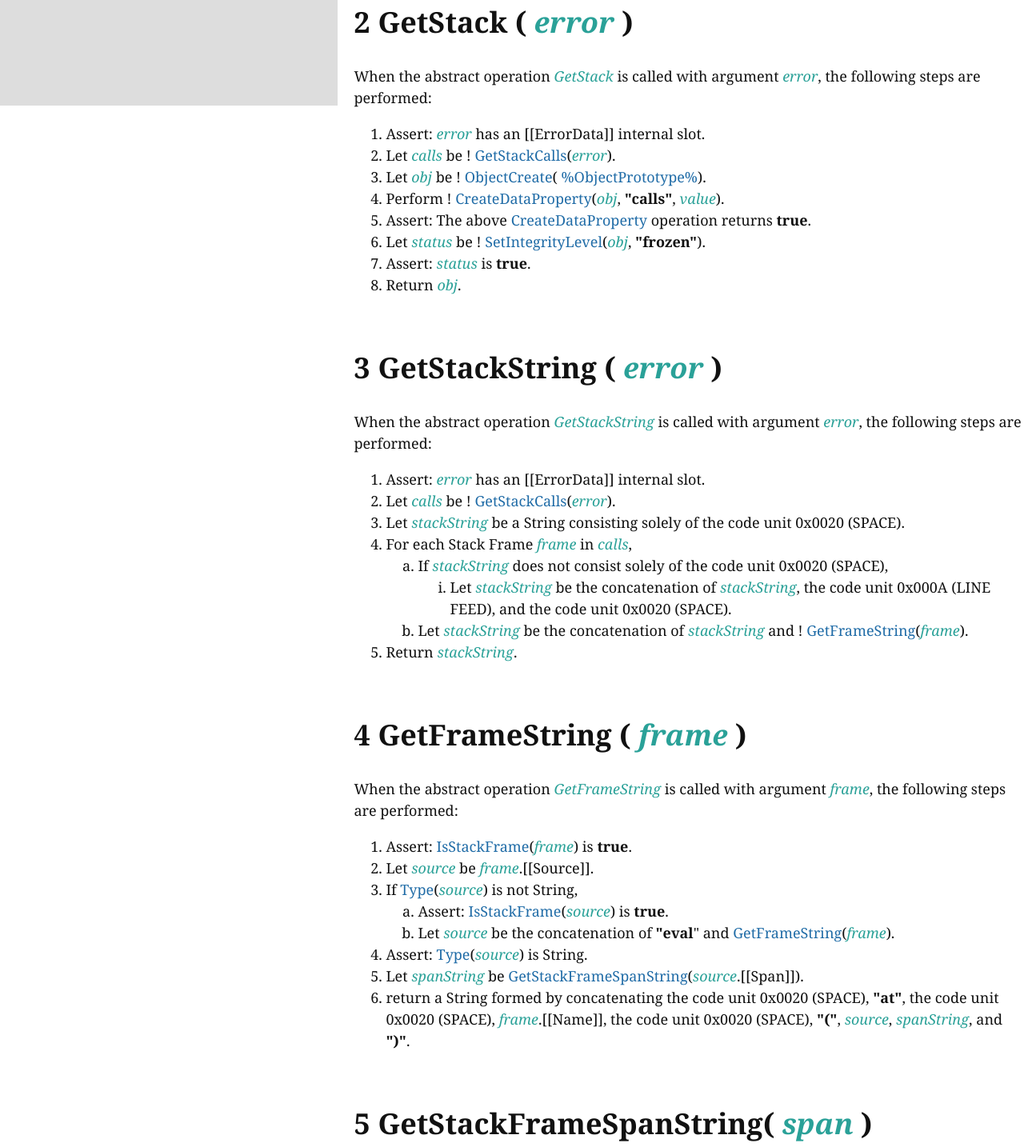
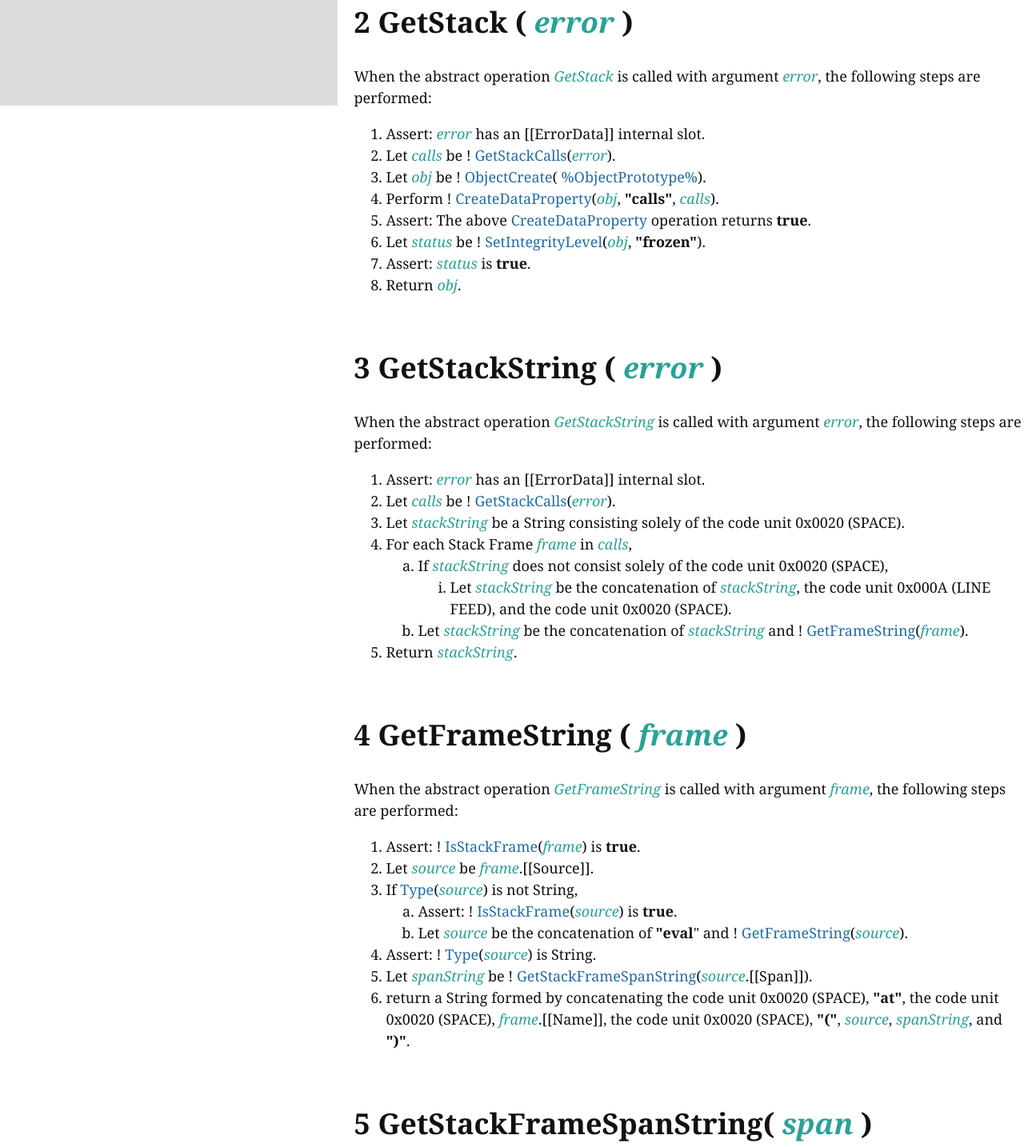
Before and after one commit to tc39/proposal-error-stacks, a website: page index.html in a window 1280 px wide. Shown: the part 668-2102 px from the top of the page at 80% size. Drawn offline with nearby package versions, Linux system fonts and the light colour scheme.

Commit message:
Fix spec errors.

```diff
--- a/index.html
+++ b/index.html
@@ -385,7 +385,7 @@
 						<emu-xref href="#sec-properties-of-the-object-prototype-object"><a href="https://tc39.github.io/ecma262/#sec-properties-of-the-object-prototype-object">%ObjectPrototype%</a></emu-xref>).</li>
 					<li>Perform !
 						<emu-xref aoid="CreateDataProperty"><a href="https://tc39.github.io/ecma262/#sec-createdataproperty">CreateDataProperty</a></emu-xref>(<var>obj</var>,
-						<emu-val>"calls"</emu-val>, <var>value</var>).</li>
+						<emu-val>"calls"</emu-val>, <var>calls</var>).</li>
 					<li>Assert: The above
 						<emu-xref aoid="CreateDataProperty"><a href="https://tc39.github.io/ecma262/#sec-createdataproperty">CreateDataProperty</a></emu-xref> operation returns
 						<emu-val>true</emu-val>.</li>
@@ -433,24 +433,24 @@
 			<p>When the abstract operation <var>GetFrameString</var> is called with argument <var>frame</var>, the following steps are performed:</p>
 			<emu-alg>
 				<ol>
-					<li>Assert:
+					<li>Assert: !
 						<emu-xref aoid="IsStackFrame"><a href="#sec-isstackframe">IsStackFrame</a></emu-xref>(<var>frame</var>) is
 						<emu-val>true</emu-val>.</li>
 					<li>Let <var>source</var> be <var>frame</var>.[[Source]].</li>
 					<li>If
 						<emu-xref aoid="Type"><a href="https://tc39.github.io/ecma262/#sec-ecmascript-data-types-and-values">Type</a></emu-xref>(<var>source</var>) is not String,
 						<ol>
-							<li>Assert:
+							<li>Assert: !
 								<emu-xref aoid="IsStackFrame"><a href="#sec-isstackframe">IsStackFrame</a></emu-xref>(<var>source</var>) is
 								<emu-val>true</emu-val>.</li>
 							<li>Let <var>source</var> be the concatenation of
-								<emu-val>"eval</emu-val>" and
-								<emu-xref aoid="GetFrameString"><a href="#sec-getframestring">GetFrameString</a></emu-xref>(<var>frame</var>).</li>
+								<emu-val>"eval</emu-val>" and !
+								<emu-xref aoid="GetFrameString"><a href="#sec-getframestring">GetFrameString</a></emu-xref>(<var>source</var>).</li>
 						</ol>
 					</li>
-					<li>Assert:
+					<li>Assert: !
 						<emu-xref aoid="Type"><a href="https://tc39.github.io/ecma262/#sec-ecmascript-data-types-and-values">Type</a></emu-xref>(<var>source</var>) is String.</li>
-					<li>Let <var>spanString</var> be
+					<li>Let <var>spanString</var> be !
 						<emu-xref aoid="GetStackFrameSpanString"><a href="#sec-getstackframespanstring">GetStackFrameSpanString</a></emu-xref>(<var>source</var>.[[Span]]).</li>
 					<li>return a String formed by concatenating the code unit 0x0020 (SPACE),
 						<emu-val>"at"</emu-val>, the code unit 0x0020 (SPACE), <var>frame</var>.[[Name]], the code unit 0x0020 (SPACE),
```
Also changed, not shown: 1 other file.
